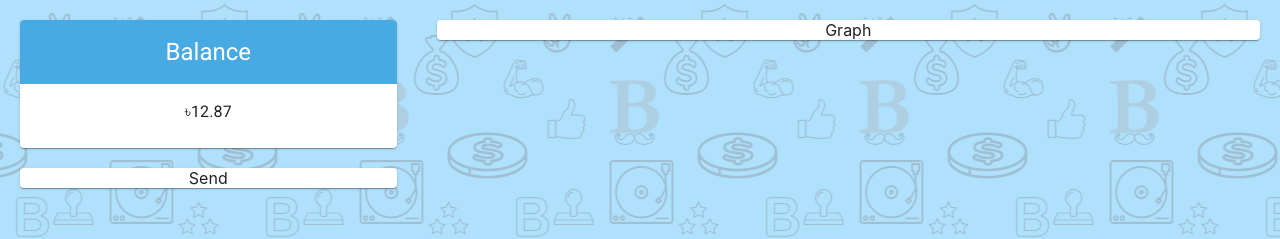
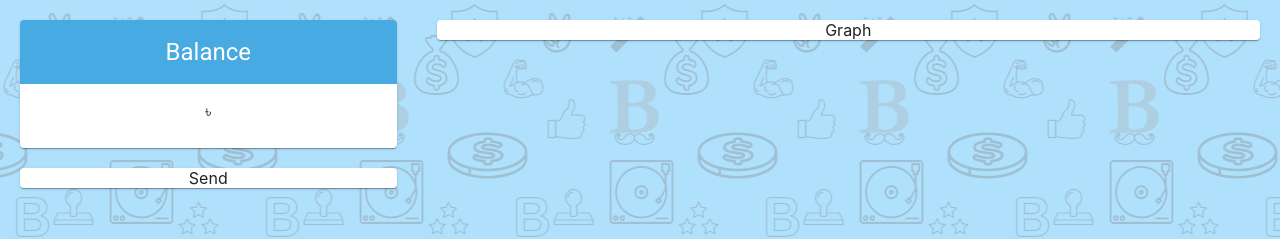
Before and after one commit to cloeper/jobcoin, a React (Create React App) app: page /dashboard in a window 1280 px wide. Shown: the top 239 px of the page. Built offline with nearby package versions, Linux system fonts and the light colour scheme.

Commit message:
Connects state to dashboard

```diff
--- a/src/App/App.reducer.ts
+++ b/src/App/App.reducer.ts
@@ -7,7 +7,7 @@ export interface ITransaction {
   amount: string;
 }
 
-interface IAppState {
+export interface IAppState {
   loggedInAddress: string;
   balance: string;
   transactions: List<ITransaction>;
--- a/src/Dashboard/Dashboard.tsx
+++ b/src/Dashboard/Dashboard.tsx
@@ -1,15 +1,23 @@
 import React from "react";
+import { useSelector } from "react-redux";
+import { createSelector } from "reselect";
 import { Card } from "@material-ui/core";
+import { Balance } from "../components/Balance/Balance";
+import styles from "./Dashboard.module.css";
+import { IStateStore } from "../store";
 
-import { Balance } from "../components/Balance/Balance";
-
-import styles from "./Dashboard.module.css";
+const getBalance = createSelector(
+  (stateStore: IStateStore) => stateStore,
+  stateStore => stateStore.app.balance
+);
 
 export const Dashboard: React.FC = () => {
+  const balance = useSelector(getBalance);
+
   return (
     <div className={styles.dashboardContainer}>
       <div className={styles.widgetContainer}>
-        <Balance balance={"12.87"} />
+        <Balance balance={balance} />
         <br />
         <Card>Send</Card>
       </div>
```
Also changed, not shown: src/store.ts (+6 -1 lines).
